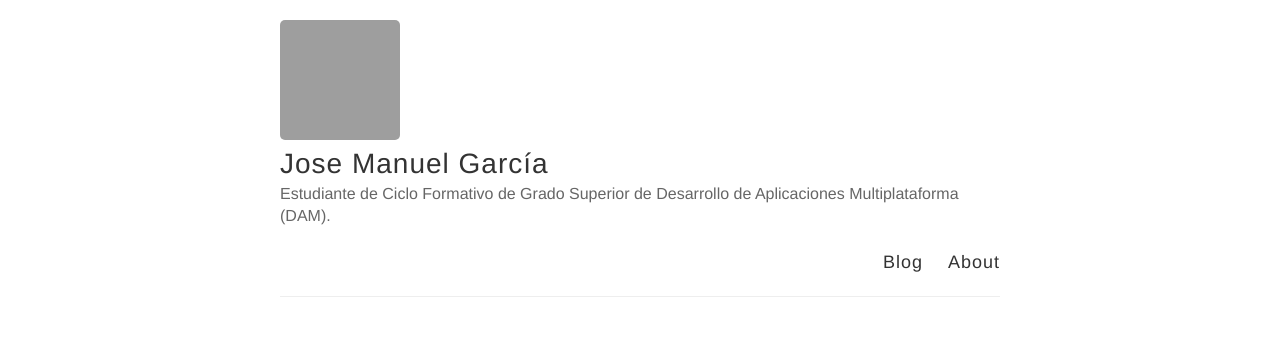
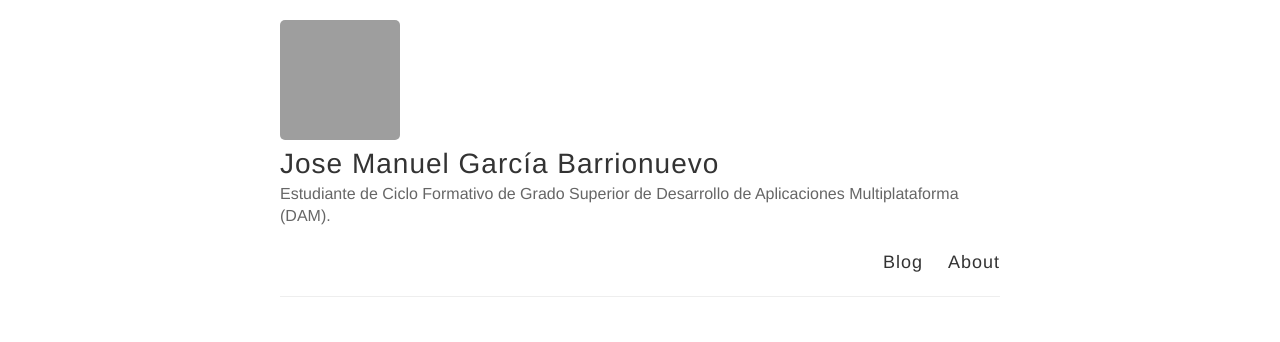
Before and after one commit to JoMaGaBa1/jomagaba1.github.io, a Jekyll site: the page built from index.html, in a window 1280 px wide. Shown: the top 342 px of the page. Built offline with Jekyll 4.4.1, drawn with Linux system fonts in a browser that asks for light colours; grey boxes are pictures that could not be loaded.

Commit message:
nombre completo

```diff
--- a/_config.yml
+++ b/_config.yml
@@ -3,7 +3,7 @@
 #
 
 # Name of your site (displayed in the header)
-name: Jose Manuel García
+name: Jose Manuel García Barrionuevo
 
 # Short bio or description (displayed in the header)
 description: Estudiante de Ciclo Formativo de Grado Superior de Desarrollo de Aplicaciones Multiplataforma (DAM).
```
